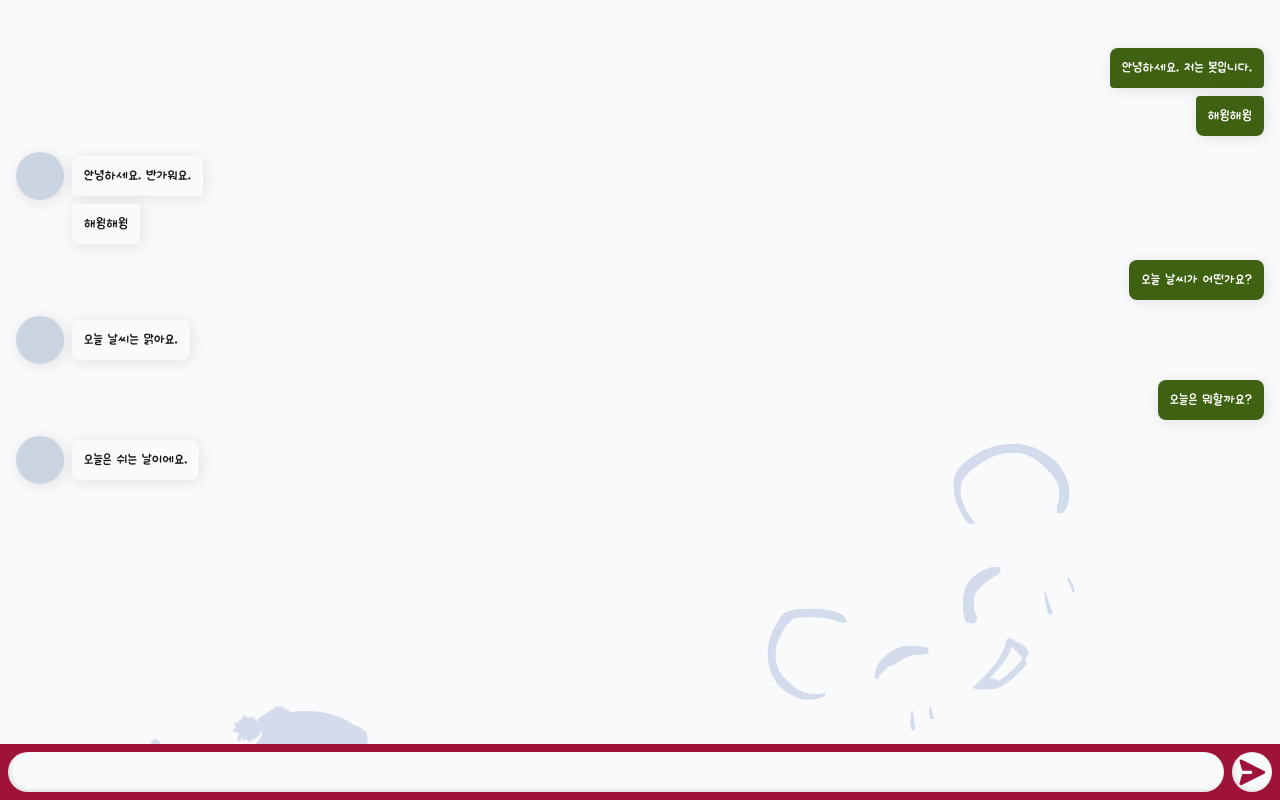
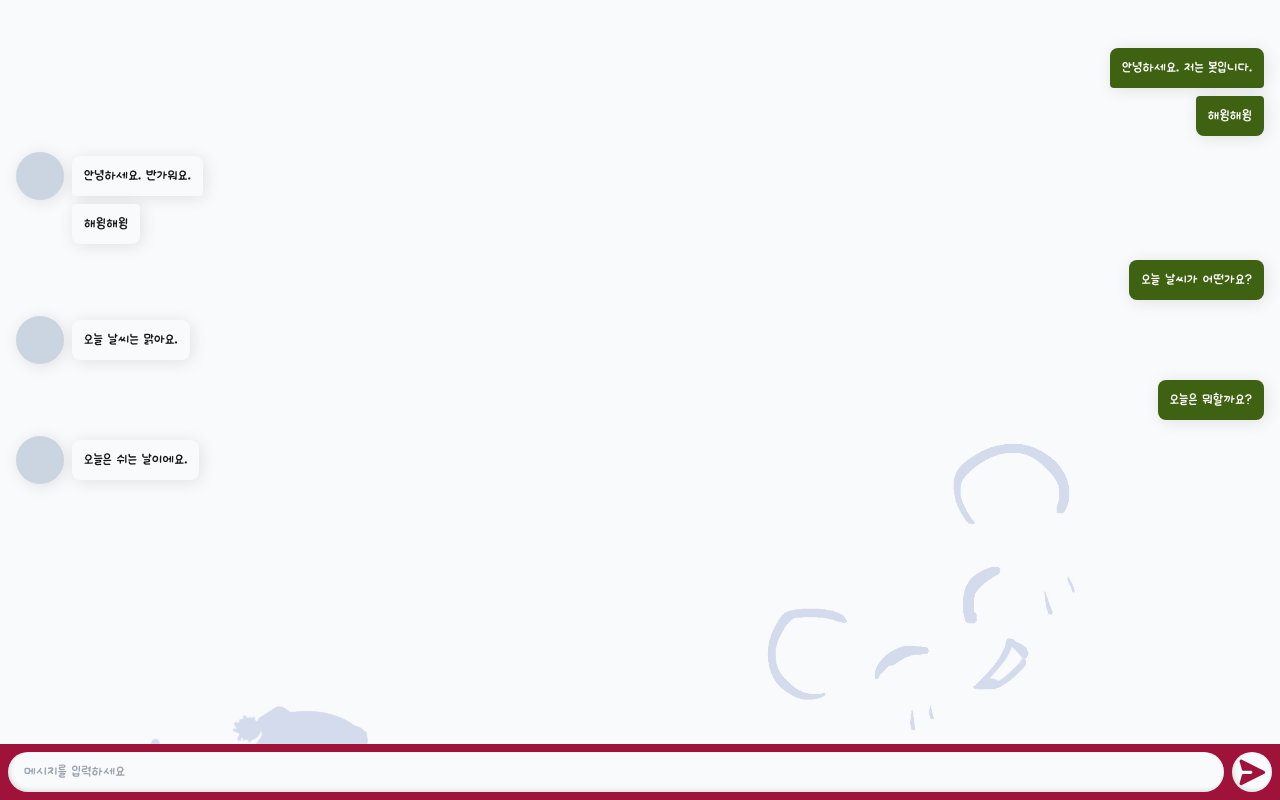
Before and after one commit to MaetDol/christmas-ornament, a Next.js app: page /chat in a window 1280 px wide. Built offline with nearby package versions, Linux system fonts and the light colour scheme.

Commit message:
feat, textarea 로 변경
contenteditable 로 하니, placeholder 등의 컨트롤이 쉽지 않아 수정했어요.

이후 고도화가 필요하다면 변경하도록 하겠습니다.

```diff
--- a/src/components/ChatInput/index.tsx
+++ b/src/components/ChatInput/index.tsx
@@ -1,22 +1,42 @@
 import AirplanSVG from '@/static/svg/solid-paper-airplane.svg';
 import Image from 'next/image';
+import { useState } from 'react';
 
-export function ChatInput() {
+interface Props {
+  onSubmit: (message: string) => void;
+}
+
+export function ChatInput({ onSubmit }: Props) {
+  const [input, setInput] = useState('');
+
+  const submit = () => {
+    onSubmit(input);
+    setInput('');
+  };
+
   return (
     <div className="w-full mt-auto p-2 bg-rose-800 flex gap-2">
-      <div
+      <textarea
         contentEditable
         className="py-2 px-4 rounded-full bg-slate-50 flex-1 h-10
           shadow-[inset_2px_-2px_4px_rgba(0,0,0,0.1)]
           font-ownglyph h-fit text-slate-800
           "
-      ></div>
+        style={{ resize: 'none' }}
+        rows={1}
+        onChange={(e) => setInput(e.target.value)}
+        value={input}
+        placeholder="메시지를 입력하세요"
+      ></textarea>
+
       <button
         className="bg-slate-50 shrink-0 w-10 h-10 rounded-full
           shadow-[inset_2px_-2px_4px_rgba(0,0,0,0.1)]
           flex items-center justify-center font-[18px]
         "
+        onClick={submit}
       >
+        <span className="sr-only">메시지 보내기</span>
         <Image src={AirplanSVG} width={32} height={32} alt="submit" />
       </button>
     </div>
```
